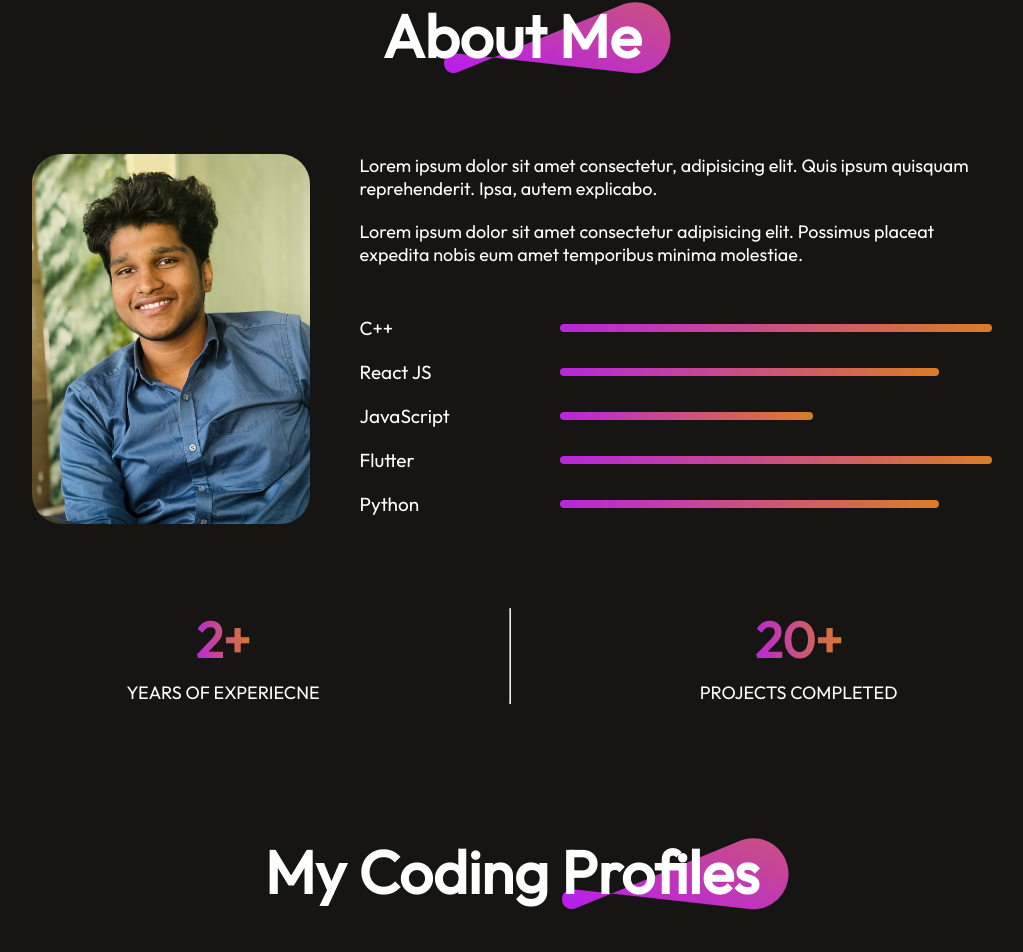
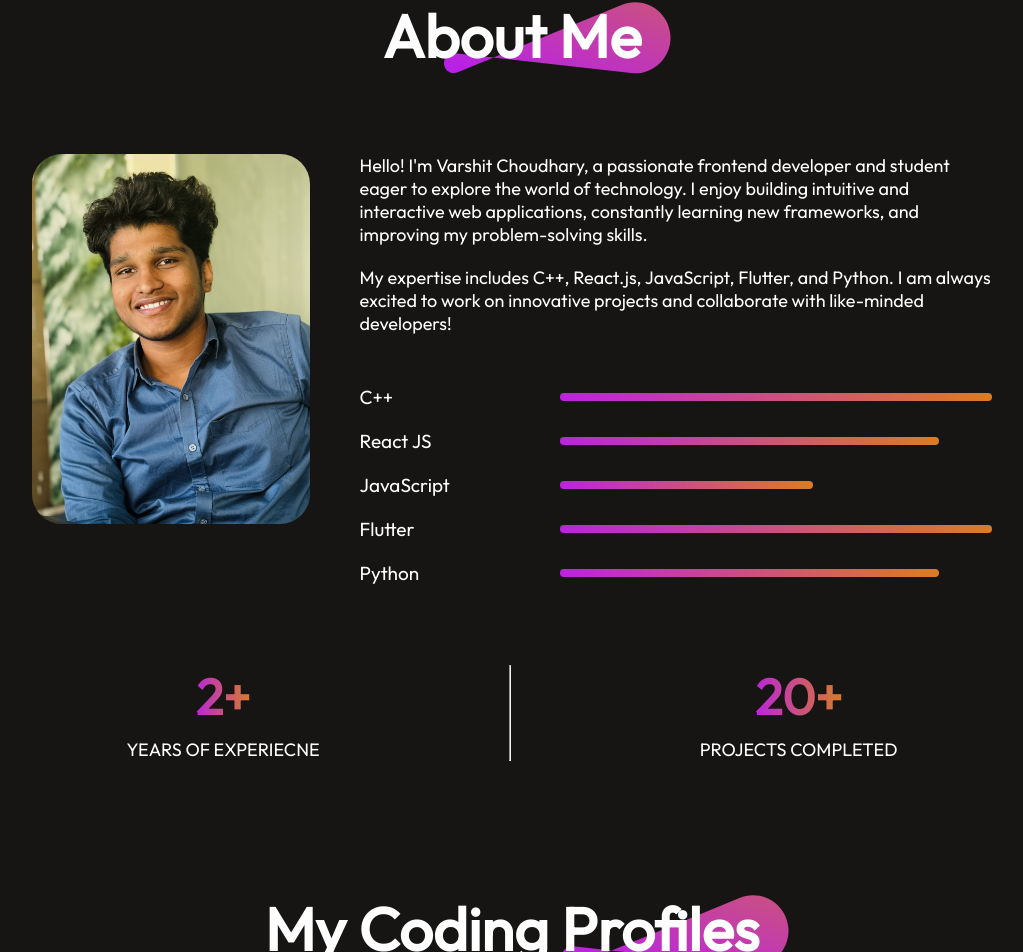
Before and after one commit to varshithchowdary/varshithchowdary, a React (Create React App) app: page / in a window 1280 px wide. Shown: the part 894-1846 px from the top of the page, without its empty margins (128-1151 px from the left). Built offline with nearby package versions, Linux system fonts and the light colour scheme.

Commit message:
about-update

```diff
--- a/src/components/About/About.js
+++ b/src/components/About/About.js
@@ -15,8 +15,8 @@ const About = () => {
         </div>
         <div className="about-right">
             <div className="about-para">
-                <p>Lorem ipsum dolor sit amet consectetur, adipisicing elit. Quis ipsum quisquam reprehenderit. Ipsa, autem explicabo.</p>
-                <p>Lorem ipsum dolor sit amet consectetur adipisicing elit. Possimus placeat expedita nobis eum amet temporibus minima molestiae.</p>
+                <p>Hello! I'm Varshit Choudhary, a passionate frontend developer and student eager to explore the world of technology. I enjoy building intuitive and interactive web applications, constantly learning new frameworks, and improving my problem-solving skills.</p>
+                <p>My expertise includes C++, React.js, JavaScript, Flutter, and Python. I am always excited to work on innovative projects and collaborate with like-minded developers!</p>
             </div>
             <div className="about-skills">
                 <div className="about-skill"><p>C++</p><hr style={{width:"80%"}} /></div>
```
